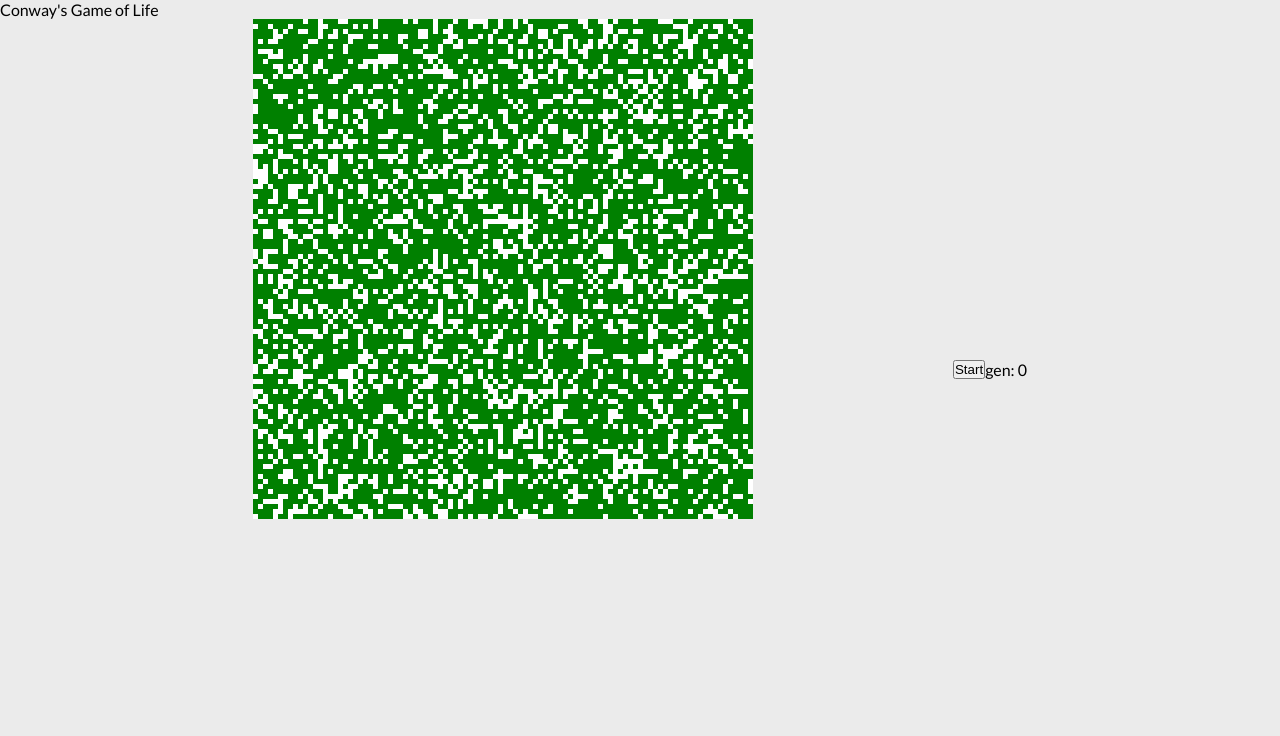
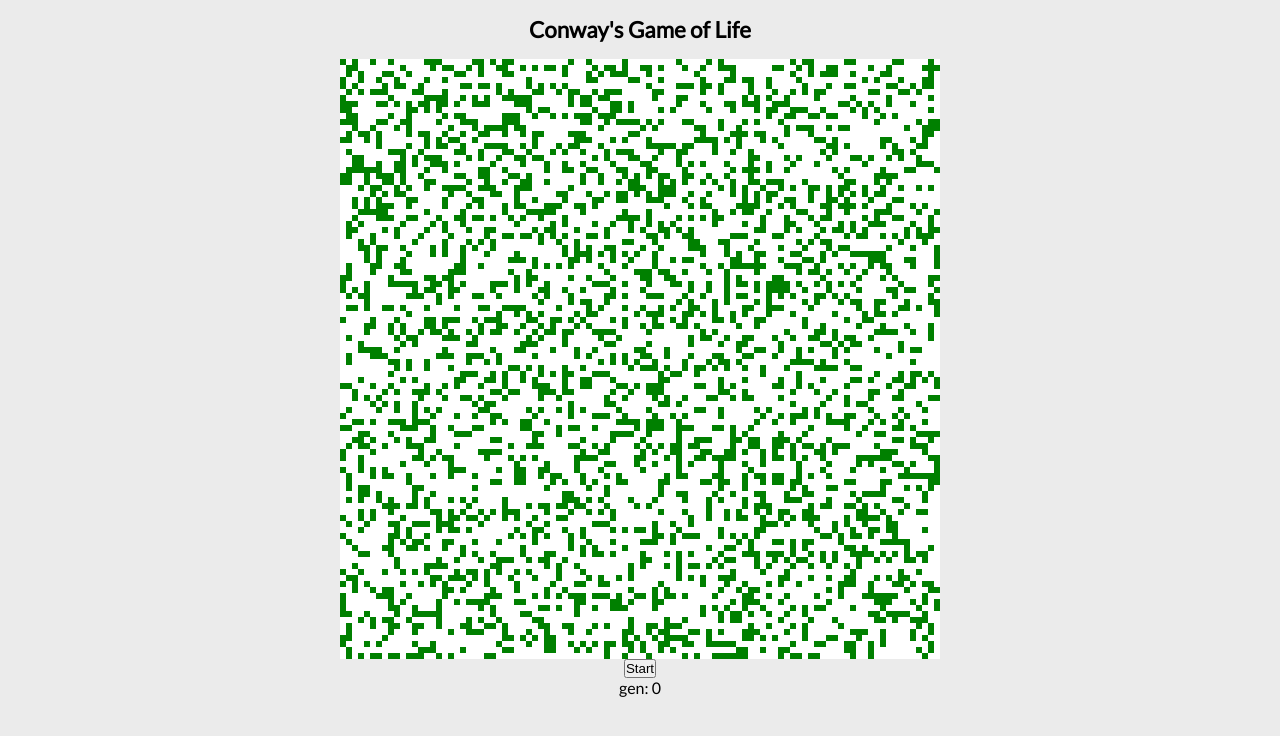
Before and after one commit to zachweinberg/game-of-life, a React (Create React App) app: page / in a window 1280 px wide. Shown: the top 736 px of the page. Built offline with nearby package versions, Linux system fonts and the light colour scheme.

Commit message:
Grid utils | Component changes

```diff
--- a/src/App.js
+++ b/src/App.js
@@ -1,12 +1,13 @@
 import React from 'react';
-import Text from './components/Text';
+import Heading from './components/Heading';
 import Game from './components/Game';
 
 const App = () => {
-  console.log('render app');
+  console.log('Render root app');
+
   return (
     <>
-      <Text>Conway's Game of Life</Text>
+      <Heading>Conway's Game of Life</Heading>
       <Game />
     </>
   );
--- a/src/components/Game.js
+++ b/src/components/Game.js
@@ -40,8 +40,10 @@ const Game = () => {
 
 const GameWrapper = styled.div`
   display: flex;
+  flex-direction: column;
   justify-content: center;
   align-items: center;
+  margin: 0 auto;
 `;
 
 export default Game;
--- a/src/components/Grid.js
+++ b/src/components/Grid.js
@@ -1,6 +1,7 @@
 import React, { useEffect, useRef } from 'react';
 
-const CELL_SIZE = 5;
+const CANVAS_HEIGHT = 600;
+const CANVAS_WIDTH = 600;
 
 const Grid = ({ cells }) => {
   const canvasRef = useRef();
@@ -10,7 +11,8 @@ const Grid = ({ cells }) => {
       for (let j = 0; j < cells[i].length; j++) {
         ctx.beginPath();
         ctx.fillStyle = cells[i][j] ? 'green' : 'white';
-        ctx.fillRect(i * CELL_SIZE, j * CELL_SIZE, CELL_SIZE, CELL_SIZE);
+        const cellSize = CANVAS_HEIGHT / cells.length;
+        ctx.fillRect(i * cellSize, j * cellSize, cellSize, cellSize);
       }
     }
   };
@@ -21,7 +23,7 @@ const Grid = ({ cells }) => {
     drawGrid(ctx);
   });
 
-  return <canvas ref={canvasRef} width="700px" height="700px" />;
+  return <canvas ref={canvasRef} width={`${CANVAS_WIDTH}px`} height={`${CANVAS_HEIGHT}px`} />;
 };
 
 export default Grid;
--- /dev/null
+++ b/src/components/Heading.js
@@ -0,0 +1,14 @@
+import React from 'react';
+import styled from 'styled-components';
+
+const Heading = ({ children }) => {
+  return <StyledHeading>{children}</StyledHeading>;
+};
+
+const StyledHeading = styled.h1`
+  font-size: 1.4rem;
+  text-align: center;
+  margin: 1rem 0 1rem 0;
+`;
+
+export default Heading;
--- a/src/components/Text.js
+++ /dev/null
@@ -1,7 +0,0 @@
-import React from 'react';
-
-const Text = ({ children }) => {
-  return <p>{children}</p>;
-};
-
-export default Text;
--- a/src/grid-utils.js
+++ b/src/grid-utils.js
@@ -19,7 +19,7 @@ export const generateNewCells = () => {
   for (let i = 0; i < NUM_ROWS; i++) {
     grid[i] = [];
     for (let j = 0; j < NUM_COLS; j++) {
-      grid[i][j] = Math.random() > 0.3;
+      grid[i][j] = Math.random() > 0.7;
     }
   }
 
@@ -38,7 +38,7 @@ export const generateNextCells = oldCells => {
         const newJ = j + rule[1];
 
         if (newI >= 0 && newI < oldCells.length && newJ >= 0 && newJ < oldCells[i].length) {
-          neighbors += oldCells[newI][newJ] ? 1 : 0;
+          neighbors += oldCells[newI][newJ] ? true : false;
         }
       });
 
```
